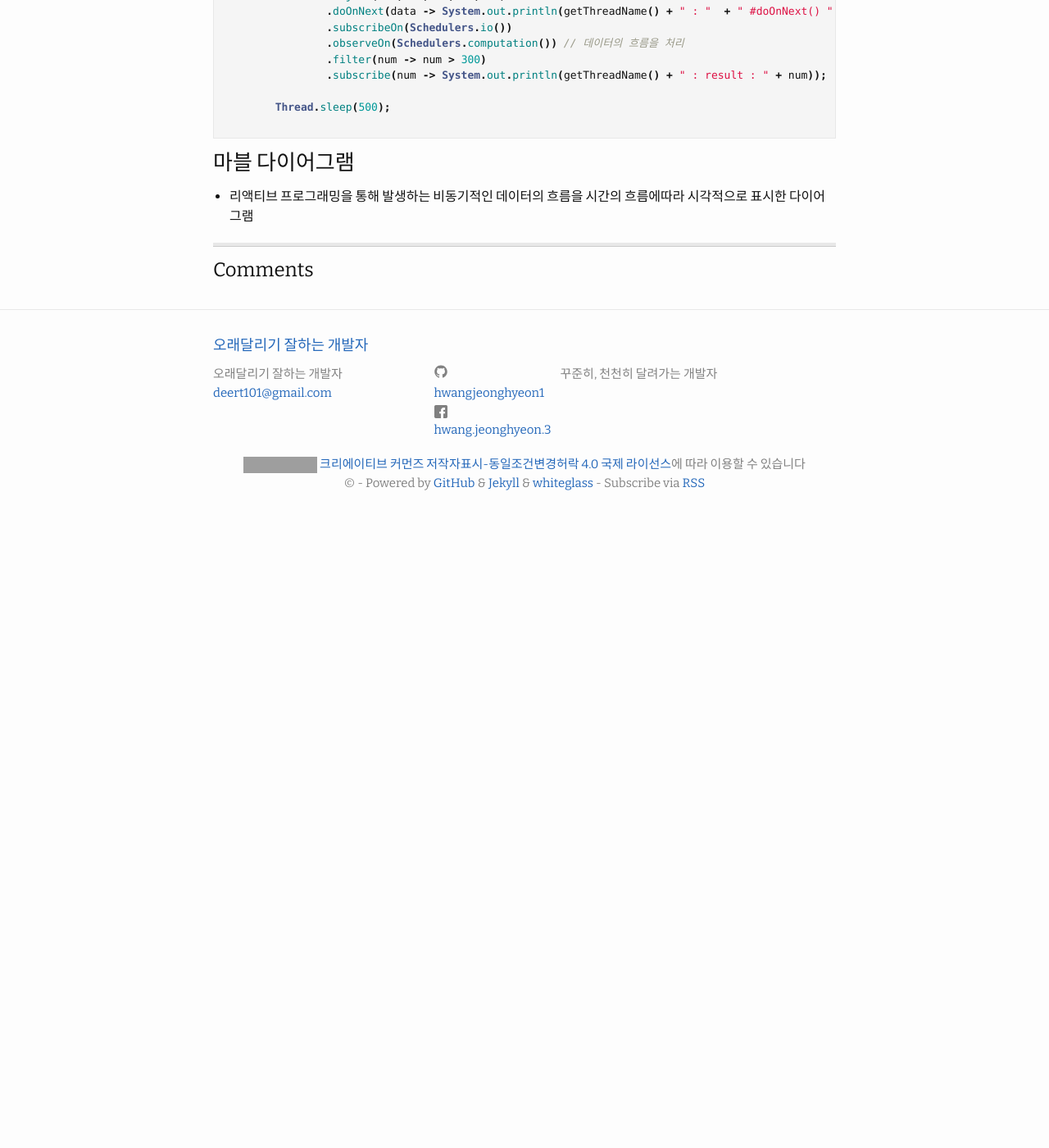
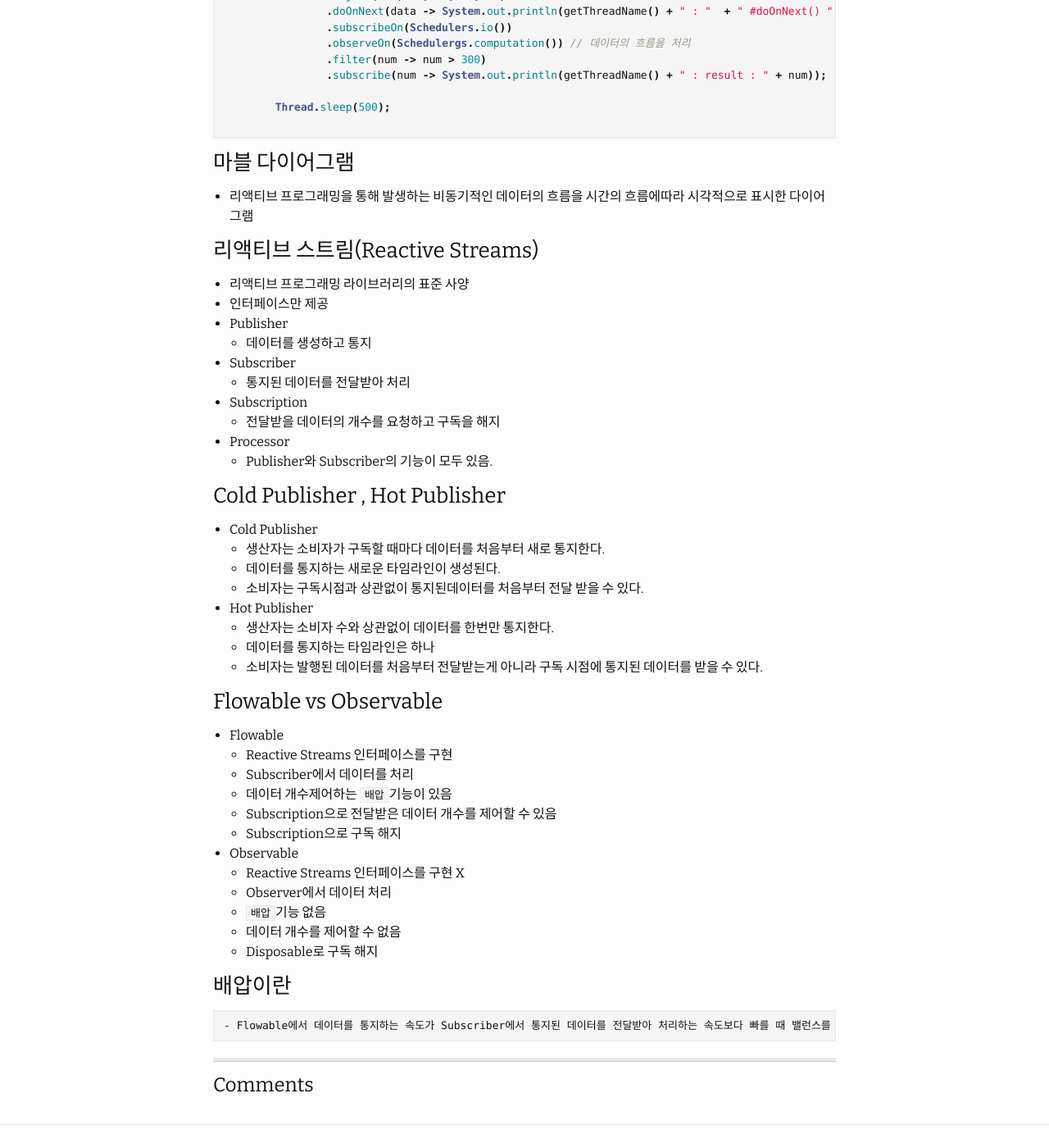
Before and after one commit to HWANGJEONGHYEON1/HWANGJEONGHYEON1.github.io, a Jekyll site: the page built from _posts/2021-08-03-스프링 ReactProgramming.md, in a window 1280 px wide and 1400 px high, scrolled down 636 px. Shown: the whole window at 82% size. Built offline with Jekyll 4.4.1, drawn with Linux system fonts in a browser that asks for light colours; comment, search, counter and statistics services are not loaded; before the commit the page ends 1266 px from its top, so only the background shows below that; grey boxes are pictures that could not be loaded.

Commit message:
[docs] rxJava study

```diff
--- a/_posts/2021-08-03-스프링 ReactProgramming.md
+++ b/_posts/2021-08-03-스프링 ReactProgramming.md
@@ -28,7 +28,7 @@ tags: [spring. reactprogramming]
         Observable.just(100,200,300,400,500)
                 .doOnNext(data -> System.out.println(getThreadName() + " : "  + " #doOnNext() " + data))
                 .subscribeOn(Schedulers.io())
-                .observeOn(Schedulers.computation()) // 데이터의 흐름을 처리
+                .observeOn(Schedulergs.computation()) // 데이터의 흐름을 처리
                 .filter(num -> num > 300)
                 .subscribe(num -> System.out.println(getThreadName() + " : result : " + num));
 
@@ -38,3 +38,43 @@ tags: [spring. reactprogramming]
 
 ### 마블 다이어그램
 - 리액티브 프로그래밍을 통해 발생하는 비동기적인 데이터의 흐름을 시간의 흐름에따라 시각적으로 표시한 다이어그램
+
+### 리액티브 스트림(Reactive Streams)
+- 리액티브 프로그래밍 라이브러리의 표준 사양
+- 인터페이스만 제공
+- Publisher
+    - 데이터를 생성하고 통지
+- Subscriber
+    - 통지된 데이터를 전달받아 처리
+- Subscription
+    - 전달받을 데이터의 개수를 요청하고 구독을 해지
+- Processor
+    - Publisher와 Subscriber의 기능이 모두 있음.
+
+
+### Cold Publisher , Hot Publisher
+- Cold Publisher
+    - 생산자는 소비자가 구독할 때마다 데이터를 처음부터 새로 통지한다.
+    - 데이터를 통지하는 새로운 타임라인이 생성된다.
+    - 소비자는 구독시점과 상관없이 통지된데이터를 처음부터 전달 받을 수 있다.
+- Hot Publisher
+    - 생산자는 소비자 수와 상관없이 데이터를 한번만 통지한다.
+    - 데이터를 통지하는 타임라인은 하나
+    - 소비자는 발행된 데이터를 처음부터 전달받는게 아니라 구독 시점에 통지된 데이터를 받을 수 있다.
+
+###  Flowable vs Observable
+- Flowable
+    - Reactive Streams 인터페이스를 구현
+    - Subscriber에서 데이터를 처리
+    - 데이터 개수제어하는 `배압`기능이 있음
+    - Subscription으로 전달받은 데이터 개수를 제어할 수 있음
+    - Subscription으로 구독 해지
+- Observable
+    - Reactive Streams 인터페이스를 구현 X
+    - Observer에서 데이터 처리
+    - `배압`기능 없음
+    - 데이터 개수를 제어할 수 없음
+    - Disposable로 구독 해지
+
+### 배압이란
+    - Flowable에서 데이터를 통지하는 속도가 Subscriber에서 통지된 데이터를 전달받아 처리하는 속도보다 빠를 때 밸런스를 맞추기위해 데이터 통지량을 제어하는 기능
```
